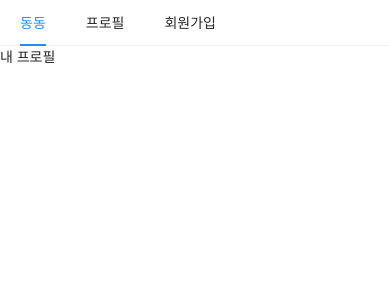
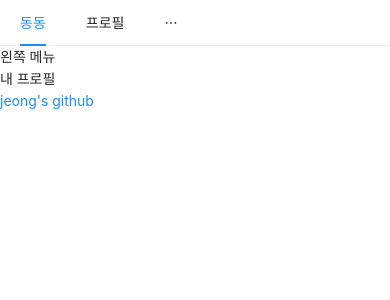
Before and after one commit to Jeong-ki/SSNS, a Next.js app in the folder front/: page /profile in a window 390 px wide. Shown: the top 300 px of the page. Built offline with nearby package versions, Linux system fonts and the light colour scheme.

Commit message:
반응형 그리드 사용

```diff
--- a/front/components/AppLayout.js
+++ b/front/components/AppLayout.js
@@ -1,7 +1,7 @@
 import React from 'react';
 import PropTypes from 'prop-types';
 import Link from 'next/link';
-import { Menu } from 'antd';
+import { Menu, Input, Row, Col } from 'antd';
 
 const AppLayout = ({ children }) => {
   return (
@@ -14,10 +14,23 @@
           <Link href="/profile"><a>프로필</a></Link>
         </Menu.Item>
         <Menu.Item>
+          <Input.Search enterButton style={{ verticalAlign: "middle" }} />
+        </Menu.Item>
+        <Menu.Item>
           <Link href="/signup"><a>회원가입</a></Link>
         </Menu.Item>
       </Menu>
-      {children}
+      <Row gutter={8}>
+        <Col xs={24} md={6}>
+          왼쪽 메뉴
+        </Col>
+        <Col xs={24} md={12}>
+          {children}
+        </Col>
+        <Col xs={24} md={6}>
+          <a href='https://github.com/Jeong-ki' target="_blank" rel='noreferrer noopener'>jeong's github</a>
+        </Col>
+      </Row>
     </div>
   )
 };
```
